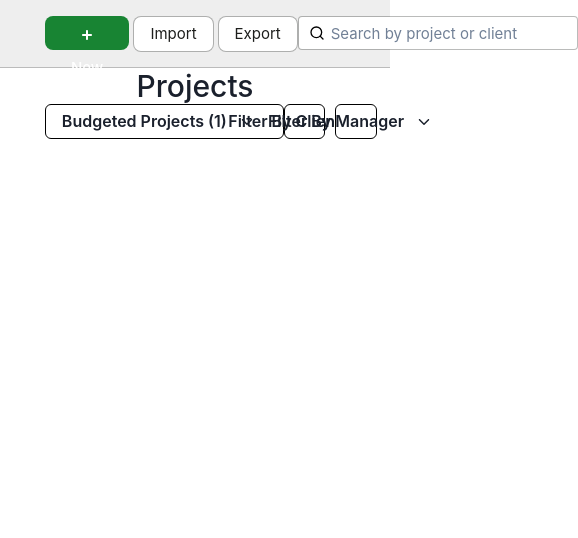
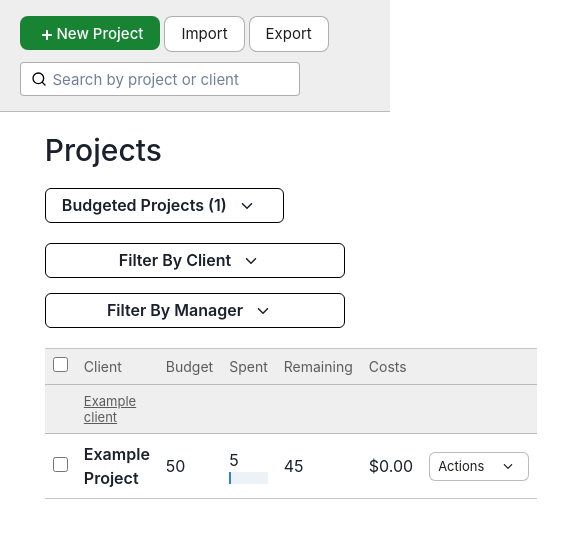
Before and after one commit to vin9012d/Harvest_clone, a React (Create React App) app in the folder frontend/: page /projects in a window 390 px wide. Shown: the top 538 px of the page, 578 px wide, since content can reach past the window. Built offline with nearby package versions, Linux system fonts and the light colour scheme.

Commit message:
last commit day3

```diff
--- a/frontend/src/Pages/Projects.jsx
+++ b/frontend/src/Pages/Projects.jsx
@@ -7,6 +7,7 @@ import {
   PopoverContent,
   PopoverHeader,
   PopoverTrigger,
+  Progress,
 } from "@chakra-ui/react";
 import React from "react";
 import project_page from "../module.css/projects.module.css";
@@ -36,7 +37,7 @@ const Projects = () => {
           </div>
         </div>
       </div>
-      <div>
+      <div className={project_page.project_table_box_parent}>
         <p className={project_page.project_heading}>Projects</p>
         <div>
           <div className={project_page.project_filter_main}>
@@ -52,12 +53,15 @@ const Projects = () => {
                     <Icon width={"40px"} as={IoIosArrowDown} />
                   </Button>
                 </PopoverTrigger>
-                <PopoverContent>
+                <PopoverContent
+                  width="250px"
+                  className={project_page.project_filter_left_opt}
+                >
                   <PopoverArrow />
-                  <PopoverCloseButton />
-                  <PopoverHeader>Confirmation!</PopoverHeader>
                   <PopoverBody>
-                    Are you sure you want to have that milkshake?
+                    <p>Active Projects</p>
+                    <p>Budgeted Projects</p>
+                    <p>Archieved Projects</p>
                   </PopoverBody>
                 </PopoverContent>
               </Popover>
@@ -69,17 +73,21 @@ const Projects = () => {
                     background={"white"}
                     border="1px solid black"
                     height={"35px"}
+                    width={"auto"}
                   >
                     Filter By Client
                     <Icon width={"40px"} as={IoIosArrowDown} />
                   </Button>
                 </PopoverTrigger>
-                <PopoverContent>
+                <PopoverContent width="250px">
                   <PopoverArrow />
-                  <PopoverCloseButton />
-                  <PopoverHeader>Confirmation!</PopoverHeader>
-                  <PopoverBody>
-                    Are you sure you want to have that milkshake?
+                  <PopoverBody className={project_page.manager_fltr_con}>
+                    <p>Active Projects</p>
+                    <h3 className={project_page.client_filter_head}>
+                      Active Clients
+                    </h3>
+                    <p>Budgeted Projects</p>
+                    <p>Archieved Projects</p>
                   </PopoverBody>
                 </PopoverContent>
               </Popover>
@@ -89,26 +97,91 @@ const Projects = () => {
                     background={"white"}
                     border="1px solid black"
                     height={"35px"}
-                    width="190px"
+                    width={"auto"}
                   >
                     Filter By Manager
                     <Icon width={"40px"} as={IoIosArrowDown} />
                   </Button>
                 </PopoverTrigger>
-                <PopoverContent>
+                <PopoverContent width="250px">
                   <PopoverArrow />
-                  <PopoverCloseButton />
-                  <PopoverHeader>Confirmation!</PopoverHeader>
-                  <PopoverBody>
-                    Are you sure you want to have that milkshake?
+                  <PopoverBody className={project_page.manager_fltr_con}>
+                    <p>All Managers</p>
+                    <h3 className={project_page.client_filter_head}>
+                      Active managers of project
+                    </h3>
+                    <p>Budgeted Projects</p>
+                    <p>Archieved Projects</p>
                   </PopoverBody>
                 </PopoverContent>
               </Popover>
             </div>
           </div>
-          <div></div>
+          <div className={project_page.table_div}>
+            <table width={"90%"}>
+              <thead className={project_page.prj_nm_thead}>
+                <td>
+                  <input className={project_page.input_box} type="checkbox" />
+                </td>
+                <td>Client</td>
+                <td>Budget</td>
+                <td>Spent</td>
+                <td>Remaining</td>
+                <td>Costs</td>
+                <td width={"120px"}></td>
+              </thead>
+              <tbody>
+                <tr className={project_page.prj_nm_tr}>
+                  <td></td>
+                  <td>Example client</td>
+                  <td></td>
+                  <td></td>
+                  <td></td>
+                  <td></td>
+                  <td></td>
+                </tr>
+                <tr>
+                  <td>
+                    <input className={project_page.input_box} type="checkbox" />
+                  </td>
+                  <td className={project_page.cl_name}>Example Project</td>
+                  <td>50</td>
+                  <td>
+                    <div className={project_page.td_spent}>
+                      5 <Progress value={5} />
+                    </div>
+                  </td>
+                  <td>45</td>
+                  <td>$0.00</td>
+                  <td>
+                    <Popover>
+                      <PopoverTrigger>
+                        <button
+                          className={project_page.action_btn}
+                          backgroundColor={"red"}
+                          border={"1px solid black"}
+                        >
+                          Actions <Icon width={"40px"} as={IoIosArrowDown} />
+                        </button>
+                      </PopoverTrigger>
+                      <PopoverContent width="120px">
+                        <PopoverArrow />
+                        <PopoverBody className={project_page.actions_opt2}>
+                          <p>Edit</p>
+                          <p>Pin</p>
+                          <p>Duplicate</p>
+                          <hr className={project_page.act_hr}></hr>
+                          <p>Archieve</p>
+                          <p>Delete</p>
+                        </PopoverBody>
+                      </PopoverContent>
+                    </Popover>
+                  </td>
+                </tr>
+              </tbody>
+            </table>
+          </div>
         </div>
-        <div></div>
       </div>
     </div>
   );
--- a/frontend/src/Pages/Report.jsx
+++ b/frontend/src/Pages/Report.jsx
@@ -2,6 +2,7 @@ import React from 'react'
 
 export const Report = () => {
   return (
-    <div>Report</div>
+  <div></div>
+
   )
 }
--- a/frontend/src/module.css/projects.module.css
+++ b/frontend/src/module.css/projects.module.css
@@ -1,9 +1,12 @@
+body{
+
+}
 .project_filter_main {
   width: 77%;
-    height: 200px;
   display: flex;
   justify-content: space-between;
   margin: auto;
+  padding:0 0 20px 0px;
 }
 
 .project_heading {
@@ -11,39 +14,45 @@
   font-weight: 500;
   line-height: 1.2;
   margin: 0;
-    font-family: -apple-system, system-ui, BlinkMacSystemFont, "Segoe UI", Roboto, "Helvetica Neue", Arial, sans-serif
+  font-family: -apple-system, system-ui, BlinkMacSystemFont, "Segoe UI", Roboto,
+    "Helvetica Neue", Arial, sans-serif;
+    text-align: start;
+    width: 77%;
+    margin: auto;
+    padding:  20px 0;
+
 }
 
-.project_filter_left {}
+
 
 .project_filter_right {
   display: flex;
-    justify-content: space-between;
-    width: 31%;
+  width: auto;
   gap: 10px;
 }
-
-.second_navbar{
+.project_table_box_parent{
+    margin: auto;
+}
+.second_navbar {
   display: flex;
   justify-content: space-between;
   width: 77%;
   margin: auto;
-
 }
-.second_navbar_parent{
+.second_navbar_parent {
   background: #eee;
   box-shadow: inset 0 -1px #bbb;
   padding: 16px 0;
 }
-.second_navbar_left{
+.second_navbar_left {
   display: flex;
-gap:4px
+  gap: 4px;
 }
 .inp_search {
   appearance: none;
   background-clip: padding-box;
   background-color: #fff;
-        border: 1px solid rgba(29, 30, 28, .3);
+  border: 1px solid rgba(29, 30, 28, 0.3);
   border-radius: 4px;
   color: #1d1e1c;
   display: inline-block;
@@ -58,7 +67,7 @@ gap:4px
   background-repeat: no-repeat;
   background-size: 16px;
   padding-left: 32px;
-                transition: width .2s;
+  transition: width 0.2s;
   width: 280px;
 }
 .new_prj_btn {
@@ -67,7 +76,7 @@ gap:4px
   border-color: transparent !important;
   color: #fff;
   font-weight: 500;
-    border: 1px solid rgba(29, 30, 28, .3);
+  border: 1px solid rgba(29, 30, 28, 0.3);
   border-radius: 8px;
   font-size: 15px;
   padding: 0px 16px;
@@ -81,7 +90,7 @@ gap:4px
   align-items: center;
   background-clip: padding-box;
   background-color: #fff;
-    border: 1px solid rgba(29, 30, 28, .3);
+  border: 1px solid rgba(29, 30, 28, 0.3);
   border-radius: 8px;
   color: #1d1e1c;
   font-size: 15px;
@@ -92,6 +101,211 @@ gap:4px
   width: auto;
 }
 
-.inp_search:focus{
+.inp_search:focus {
   width: 400px;
 }
+
+.action_btn {
+  border-radius: 6px;
+  font-size: 13px;
+  height: 29px;
+  line-height: 29px;
+  padding: 0 8px;
+  cursor: pointer;
+  color: #1d1e1c;
+  display: inline-flex;
+  align-items: center;
+  background-clip: padding-box;
+  background-color: #fff;
+  border: 1px solid rgba(29, 30, 28, 0.3);
+  font-weight: 400;
+  gap: 4px;
+  width: 100px;
+}
+.actions_opt2{
+text-align: left;
+
+            background: transparent;
+                border: 0;
+                color: #1d1e1c;
+                display: block;
+                font-size: 15px;
+                font-weight: 400;
+                line-height: 1.25;
+                padding: 8px 24px 8px 16px;
+                text-align: left;
+                text-decoration: none;
+                white-space: nowrap;
+                width: 100%;
+}
+.manager_fltr_con p{
+    text-align: start;
+    padding-left: 20px;
+    height: 30px;
+}
+.client_filter_head{
+text-align: start;
+font-size: 16px;
+text-decoration: solid;
+font-weight: 600;
+padding:7px 0;
+}
+.project_filter_left_opt p{
+text-align: start;
+    padding-left: 20px;
+    height: 35px;
+}
+.project_filter_left_opt p:hover{
+background-color: black;
+    color: white;
+    cursor: pointer;
+}
+.manager_fltr_con p:hover{
+background-color: black;
+color: white;
+cursor: pointer;
+}
+.actions_opt2 p{
+padding: 5px 5px;
+    cursor: pointer;
+        color: #1d1e1c;
+        font-size: 15px;
+        font-weight: 400;
+        line-height: 1.25;
+            padding: 8px 24px 8px 10px;
+                        font-family: -apple-system, system-ui, BlinkMacSystemFont, "Segoe UI", Roboto,
+                                "Helvetica Neue", Arial, sans-serif;
+                            font-weight: 500;
+
+
+}
+.act_hr{
+margin: 8px 0 8px 0;
+}
+
+.actions_opt2 p:nth-child(6):hover {
+    background: red;
+
+}
+.actions_opt2 p:hover {
+    background: black;
+    color: white;
+}
+/* .actions_opt2 p:nth-child(3) {
+  margin-bottom: 5px;
+
+} */
+.prj_nm_tr{
+background-color: #1d1e1c12;
+    color: #1d1e1cb3;
+    font-size: 13px;
+    font-weight: 400;
+    line-height: 1.25;
+    height: 35px;
+    text-decoration: underline;
+}
+.prj_nm_thead {
+    background-color: #1d1e1c12;
+    color: #1d1e1cb3;
+    font-size: 13px;
+    font-weight: 400;
+    line-height: 1.25;
+    height: 35px;
+    border-color: inherit;
+    border-collapse: separate;
+        border-top: 1px solid rgba(29, 30, 28, .25);
+        min-width: 100%;
+        table-layout: auto;
+        font-size: 14px;
+}
+.table_div{
+    margin: auto;
+    width: 77%;
+}
+thead{
+    border-bottom:1px solid black;
+}
+thead td{
+    /* border-bottom: 1px solid lightgray;
+    border-top: 1px solid black;
+    height: 50px; */
+
+        background-clip: padding-box;
+            border-bottom: 1px solid rgba(29, 30, 28, .25);
+            box-sizing: content-box;
+            padding: 8px;
+            text-align: left;
+}
+tbody td{
+            background-clip: padding-box;
+                border-bottom: 1px solid rgba(29, 30, 28, .25);
+                box-sizing: content-box;
+                padding: 8px;
+                text-align: left;
+}
+.td_spent{
+
+/* display: inline-flex; */
+height: auto;
+/* width:120px; */
+/* background-color: red; */
+
+}
+.td_spent p:nth-child(2){
+margin-left: 20px;
+/* padding-bottom: -10px; */
+}
+.cl_name{
+    height: 29px;
+    font-weight: 600;
+}
+.input_box{
+    width: 15px;
+    height: 15px;
+}
+
+@media (min-width : 481px) and (max-width : 768px){
+.project_filter_main{
+    display: flex;
+    flex-direction: column;
+    gap:20px;
+}
+.project_filter_left{
+    display: flex;
+    justify-content: flex-start;
+}
+.second_navbar{
+    display: flex;
+    flex-direction: column;
+    gap: 10px;
+    align-items: flex-start;
+
+}
+.project_table_box_parent{
+    margin: auto;
+}
+}
+@media (min-width : 0px) and (max-width : 480px) {
+    .project_filter_main {
+        display: flex;
+        flex-direction: column;
+        gap: 20px;
+    }
+
+    .project_filter_left {
+        display: flex;
+        justify-content: flex-start;
+    }
+    .project_filter_right{
+        display: flex;
+        flex-direction: column;
+        gap: 15px;
+    }
+        .second_navbar {
+            display: flex;
+            flex-direction: column;
+            gap: 10px;
+            align-items: flex-start;
+            width: 90%;
+        }
+}
```
Lines whose indentation alone changed are shown as unchanged.
